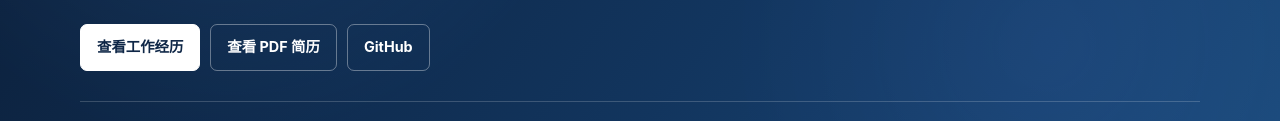
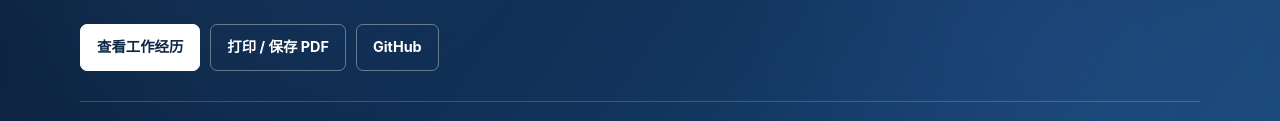
Before and after one commit to CookieCocoa/cv, a plain HTML site: page index.html in a window 1280 px wide. Shown: the part 313-434 px from the top of the page. Drawn offline with Linux system fonts and the light colour scheme.

Commit message:
fix: replace missing PDF link with print action

```diff
--- a/index.html
+++ b/index.html
@@ -21,7 +21,7 @@
       <p class="hero__summary" data-i18n="heroSummary">10+ 年移动端研发经验，长期从事 iOS 客户端开发；曾在京东主站 App 订单中心和收银台参与核心业务开发、版本迭代、架构优化和线上问题排查。</p>
       <div class="hero__actions">
         <a class="button button--primary" href="#experience" data-i18n="viewExperience">查看工作经历</a>
-        <a class="button" href="./resume.pdf" target="_blank" rel="noopener" data-i18n="downloadResume">查看 PDF 简历</a>
+        <a class="button" href="#" onclick="window.print();return false;" data-i18n="downloadResume">打印 / 保存 PDF</a>
         <a class="button" href="https://github.com/CookieCocoa" target="_blank" rel="noopener">GitHub</a>
       </div>
       <div class="contact-strip">
@@ -90,7 +90,7 @@
     <section id="education" class="section section--soft"><div class="container education"><div><div class="section-kicker" data-i18n="educationKicker">EDUCATION</div><h2 data-i18n="educationTitle">教育经历</h2></div><div class="education__card"><div><h3 data-i18n="school">大庆师范学院</h3><p data-i18n="degree">软件工程 · 本科</p></div><strong>2008 — 2012</strong></div><div class="education__card education__card--small"><div><h3 data-i18n="english">英语</h3><p data-i18n="englishDesc">熟练阅读英文技术文档，可进行英文书面沟通。</p></div></div></div></section>
   </main>
 
-  <footer class="footer"><div class="container footer__inner"><div><strong>韩家健</strong><p data-i18n="footerRole">移动端开发工程师 · 天津</p></div><div class="footer__links"><a href="mailto:cocoackmail@gmail.com">Email</a><a href="https://github.com/CookieCocoa" target="_blank" rel="noopener">GitHub</a><a href="./resume.pdf" target="_blank" rel="noopener" data-i18n="resumePDF">PDF 简历</a><button type="button" onclick="window.print()" data-i18n="print">打印</button></div></div></footer>
+  <footer class="footer"><div class="container footer__inner"><div><strong>韩家健</strong><p data-i18n="footerRole">移动端开发工程师 · 天津</p></div><div class="footer__links"><a href="mailto:cocoackmail@gmail.com">Email</a><a href="https://github.com/CookieCocoa" target="_blank" rel="noopener">GitHub</a><a href="#" onclick="window.print();return false;" data-i18n="resumePDF">打印 / 保存 PDF</a><button type="button" onclick="window.print()" data-i18n="print">打印</button></div></div></footer>
   <script src="./app.js"></script>
 </body>
 </html>
```
